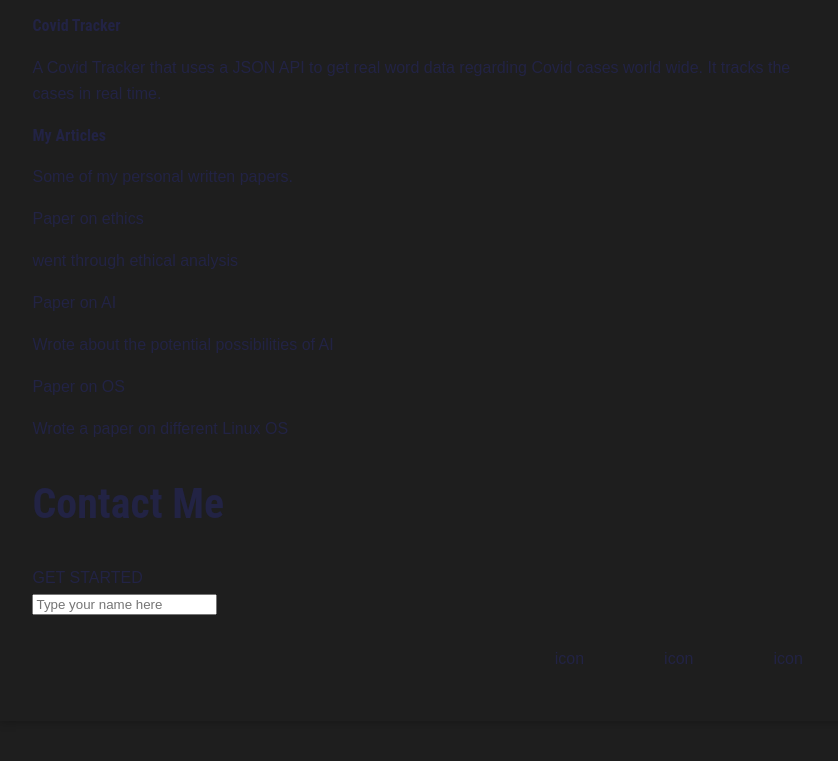
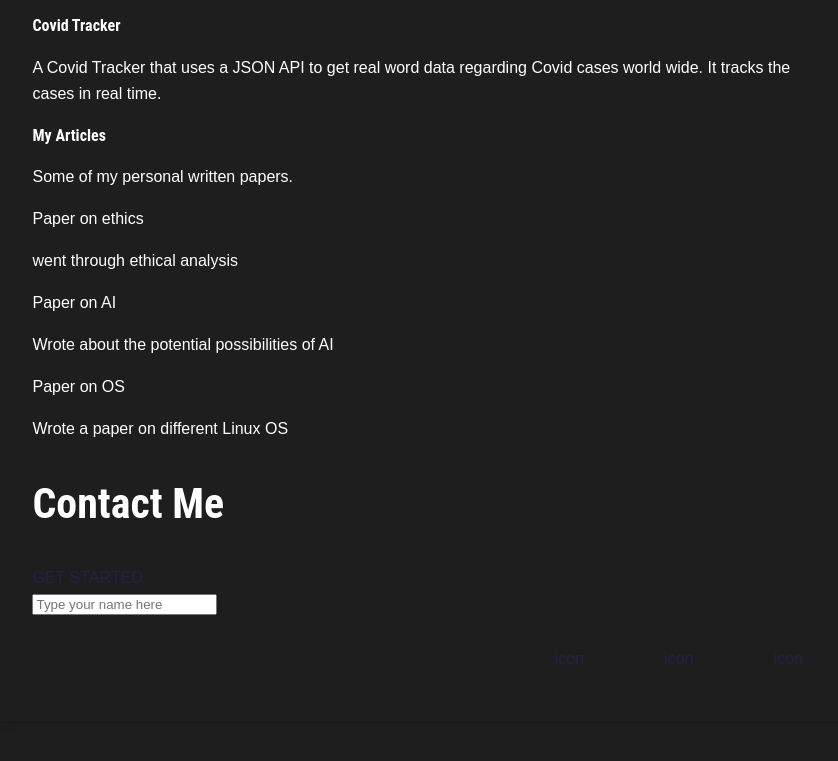
Before and after one commit to tomasGonz67/webdev1project, a website: page docs/index.html in a window 1280 px wide. Shown: the part 748-1509 px from the top of the page, without its empty margins (212-1050 px from the left). Drawn offline with Linux system fonts and the light colour scheme.

Commit message:
color font

```diff
--- a/docs/styles.css
+++ b/docs/styles.css
@@ -1,14 +1,15 @@
+
+
 body {
     font-family: 'Work Sans', sans-serif;
     margin: 0;
-    /*background-image: url('images/resBack.jpg');
-    background-size: cover;*/
     color: #222344;
     font-size: 16px; /* Base font size */
     line-height: 1.618; /* Line height following the golden ratio */
 }
 
 h1 {
+    color:white;
     font-size: 2.618em; /* Font size following the golden ratio */
     font-family: "Roboto Condensed", sans-serif;
     font-optical-sizing: auto;
@@ -16,16 +17,22 @@ h1 {
 }
 
 h2 {
+    color: white;
     font-size: 1.618em; /* Font size following the golden ratio */
     font-family: "Ubuntu", sans-serif;
     font-weight: 600;
 }
 
 h3 {
+    color: white;
     font-size: 1em; /* Font size following the golden ratio */
     font-family: "Roboto Condensed", sans-serif;
     font-optical-sizing: auto;
     font-weight: 600;
+}
+
+p {
+    color: white;
 }
 
 /* Setting properties of the container and applying the golden ratio for width and padding */
```
